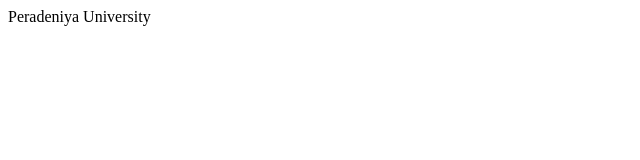
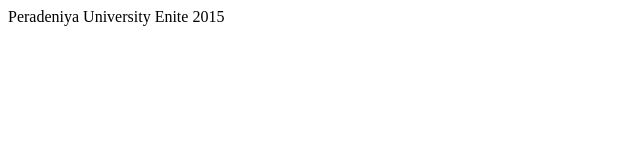
Before and after one commit to yasithbuddhima/sasnakasansada, a plain HTML site: page index.html in a window 1280 px wide. Shown: the full height of the page, 0-640 px from the left. Drawn offline with Linux system fonts and the light colour scheme.

Commit message:
Update index.html

```diff
--- a/index.html
+++ b/index.html
@@ -1 +1,2 @@
-<link src="https://youtu.be/5s5nL2vh3kY?si=ypX790CPesQOIlIa">Peradeniya University </link>
+<a src="https://youtu.be/5s5nL2vh3kY?si=ypX790CPesQOIlIa">Peradeniya University </a>
+<a src="https://youtu.be/A9vHuPMpY8M?si=3uKk0iQa757VCe28" > Enite 2015 </a>
```
